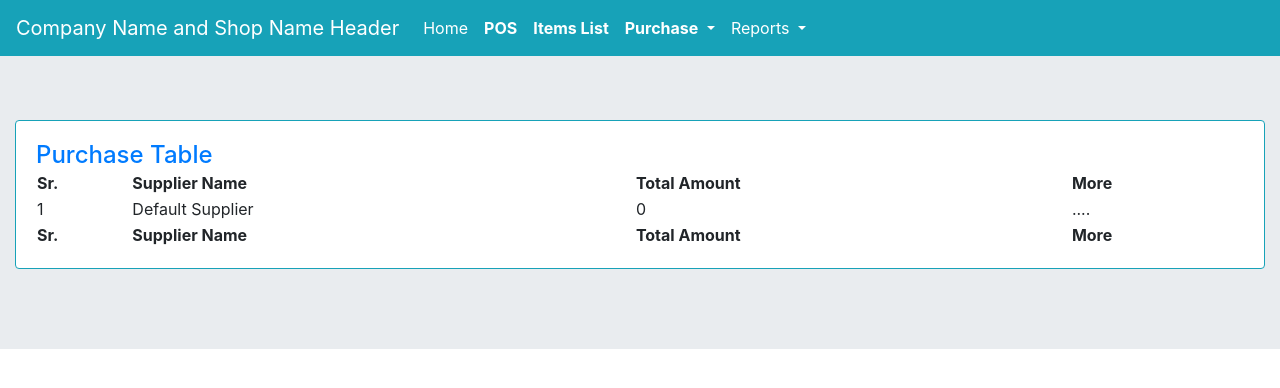
After one commit to thetnaingtunerp/ajax_invoice, a Django app: page /purchase_invoice_view/ in a window 1280 px wide. The commit adds this page. Shown: the top 388 px of the page. Run offline with Django 5.2, Linux system fonts and the light colour scheme; data comes from the database, SQL or seed files in the repository; both versions use the stored data as it was after the commit; some libraries are stand-ins or nearby versions.

Commit message:
purchaseitmmod

```diff
--- a/pos/myapp/models.py
+++ b/pos/myapp/models.py
@@ -56,3 +56,27 @@ class supplierinfo(models.Model):
 
     def __str__(self):
         return self.supplier
+
+
+class purchasevoc(models.Model):
+    supplierid = models.CharField(max_length=255)
+    suppliername = models.CharField(max_length=255)
+    total = models.PositiveIntegerField(default=0)
+    created_at = models.DateField(auto_now_add=True)
+    updated_at = models.DateTimeField(auto_now=True)
+
+    def __str__(self):
+        return self.suppliername
+
+class purchaseitems(models.Model):
+    purvoc = models.ForeignKey(purchasevoc,on_delete=models.CASCADE)
+    item = models.CharField(max_length=255)
+    itemid = models.PositiveIntegerField()
+    qty = models.PositiveIntegerField(default=0)
+    rate = models.PositiveIntegerField(default=0)
+    amount = models.PositiveIntegerField(default=0)
+    created_at = models.DateField(auto_now_add=True)
+    updated_at = models.DateTimeField(auto_now=True)
+
+    def __str__(self):
+        return self.item
--- a/pos/myapp/urls.py
+++ b/pos/myapp/urls.py
@@ -27,4 +27,6 @@ urlpatterns = [
 	path('supplier_info/', views.supplier_info, name='supplier_info'),
 	path('suppliercreate/', views.suppliercreate, name='suppliercreate'),
 	path('update_supplier/', views.update_supplier, name='update_supplier'),
+	path('supplier_to_vouc/', views.supplier_to_vouc, name='supplier_to_vouc'),
+	path('purchase_invoice_view/', views.purchase_invoice_view, name='purchase_invoice_view'),
 ]
--- a/pos/myapp/views.py
+++ b/pos/myapp/views.py
@@ -216,3 +216,16 @@ def update_supplier(request):
         return redirect('myapp:supplier_info')
     else:
         return redirect('myapp:supplier_info')
+
+
+def supplier_to_vouc(request):
+    supid = request.GET.get('supid')
+    supname = request.GET.get('supname')
+    p = purchasevoc(supplierid=supid, suppliername=supname)
+    p.save()
+    return JsonResponse({'status':'success'})
+
+def purchase_invoice_view(request):
+    purvoc = purchasevoc.objects.all()
+    context = {'purvoc':purvoc}
+    return render(request, 'purchase_invoice_view.html', context)
--- a/pos/templates/base.html
+++ b/pos/templates/base.html
@@ -202,7 +202,34 @@ $("#invTablebody").on('click', '.rmvItem', function() {
 });//end delete item from invoice
 
 
+//start create purchase voucher
+$("#supplierTblBdy").on('click', '.supliPur', function() {
 
+    var suptbltr = $(this).closest(".suptr");
+    var supid = suptbltr.find(".supid").html();
+    var supname = suptbltr.find(".supname").html();
+    // console.log(supid,supname);
+    $.ajax({
+        url: "/supplier_to_vouc/",
+        method: "GET",
+        data:{supid:supid, supname:supname},
+        success: function(data){
+        // console.log(data.status);
+
+        // alert('Item Add Successfully');
+        // window.setTimeout(function(){ } ,2000);
+        //                 location.reload();
+
+        window.location.href = '/purchase_invoice_view/';
+        // window.open('https://www.codexworld.com', '_blank');
+        },
+        error:function(){
+        alert('having some error contact to developer');
+        },
+
+    });//end ajax
+
+});//end create purchase voucher
 
 
 });
--- /dev/null
+++ b/pos/templates/purchase_invoice_view.html
@@ -0,0 +1,61 @@
+{% extends 'base.html' %}
+
+{% block content %}
+
+
+
+<div class="card border-info mb-3">
+  <div class="card-body">
+
+
+
+<!-- <h4>Supplier Infomation Table</h4> -->
+<div>
+    <a href="#" class="h4">Purchase Table</a>
+
+
+
+</div>
+
+<table id="purVocView" class="display nowrap" style="width:100%">
+        <thead>
+            <tr>
+                <th>Sr.</th>
+                <th>Supplier Name</th>
+                <th>Total Amount</th>
+                <th>More</th>
+
+
+            </tr>
+        </thead>
+        <tbody id="purVbody">
+            {% for i in purvoc %}
+            <tr class="suptr">
+                <td class="supid">{{i.id}}</td>
+                <td class="supname">{{i.suppliername}}</td>
+                <td>{{i.total}}</td>
+                <td>....</td>
+
+
+            </tr>
+            {% endfor %}
+
+        </tbody>
+        <tfoot>
+            <tr>
+                <th>Sr.</th>
+                <th>Supplier Name</th>
+                <th>Total Amount</th>
+                <th>More</th>
+
+
+            </tr>
+        </tfoot>
+    </table>
+
+</div>
+</div>
+
+
+
+{% endblock content %}
```
Also changed, not shown: pos/templates/supplier_info.html (+8 -8 lines), pos/db.sqlite3, pos/media/geen.png (added), pos/media/puple.png (added), pos/myapp/migrations/0005_purchasevoc_purchaseitems.py (added).
